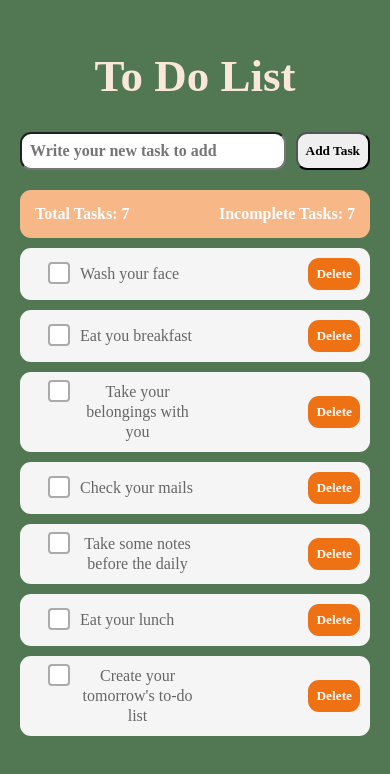
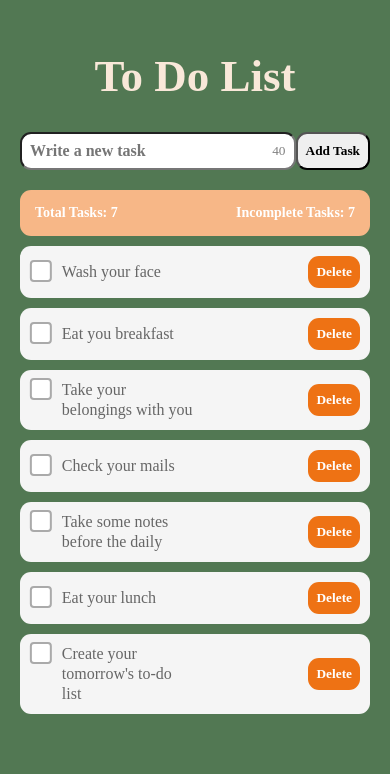
Before and after one commit to ozanugurozturk/project-todos-redux-OzanUgurOzturk, a React (Vite) app: page / in a window 390 px wide. Shown: the top 774 px of the page. Built offline with nearby package versions, Linux system fonts and the light colour scheme.

Commit message:
More Css to fix some minor issues

```diff
--- a/src/App.css
+++ b/src/App.css
@@ -7,25 +7,3 @@
 .todo-app {
   text-align: center;
 }
-
-.add-task-form {
-  margin-top: 20px;
-  display: flex;
-  justify-content: space-between;
-}
-
-.add-task-form input {
-  flex: 1;
-  margin-right: 10px;
-  padding: 8px;
-  font-family: cursive;
-  font-weight: bolder;
-  font-size: medium;
-  border-radius: 11px;
-}
-
-.add-task-form button {
-  padding: 8px;
-  cursor: pointer;
-  border-radius: 11px;
-}
--- a/src/components/AddTaskForm.jsx
+++ b/src/components/AddTaskForm.jsx
@@ -1,10 +1,12 @@
 import React, { useState } from "react";
 import { useDispatch } from "react-redux";
 import { addTask } from "../reducers/tasks";
+import "../style/AddTaskForm.css";
 
 export const AddTaskForm = () => {
   const [newTask, setNewTask] = useState("");
   const dispatch = useDispatch();
+  const maxCharacters = 40;
 
   const handleAddTask = () => {
     if (newTask.trim() !== "") {
@@ -13,16 +15,33 @@ export const AddTaskForm = () => {
     }
   };
 
+  const handleInputChange = (e) => {
+    const inputValue = e.target.value;
+    if (inputValue.length <= maxCharacters) {
+      setNewTask(inputValue);
+    }
+  };
+
   return (
     <div className="add-task-form">
-      <input
-        type="text"
-        value={newTask}
-        onChange={(e) => setNewTask(e.target.value)}
-        placeholder="Write your new task to add"
-        aria-label="Write your new task to add"
-      />
-      <button type="button" onClick={handleAddTask}>Add Task</button>
+      <div className="input-wrapper">
+        <input
+          type="text"
+          value={newTask}
+          onChange={handleInputChange}
+          placeholder="Write a new task"
+          aria-label="Write a new task"
+        />
+        <div
+          className="character-counter"
+          style={{ color: newTask.length === maxCharacters ? "red" : "black" }}
+        >
+          {maxCharacters - newTask.length}
+        </div>
+      </div>
+      <button type="button" onClick={handleAddTask}>
+        Add Task
+      </button>
     </div>
   );
 };
--- /dev/null
+++ b/src/style/AddTaskForm.css
@@ -0,0 +1,43 @@
+.add-task-form {
+    margin-top: 20px;
+    display: flex;
+    justify-content: space-between;
+    position: relative;
+  }
+
+  .add-task-form input {
+    flex: 1;
+    margin-right: 10px;
+    padding: 8px;
+    font-family: cursive;
+    font-weight: bolder;
+    font-size: medium;
+    border-radius: 11px;
+  }
+
+  .add-task-form button {
+    padding: 8px;
+    cursor: pointer;
+    border-radius: 11px;
+    white-space: nowrap;
+  }
+
+  .character-counter {
+    position: absolute;
+    top: 50%;
+    right: 10px;
+    transform: translateY(-50%);
+    opacity: 0.5;
+    pointer-events: none;
+    font-size: smaller;
+  }
+
+  .input-wrapper {
+    position: relative;
+    width: 100%;
+  }
+
+  .add-task-form input {
+    width: 100%;
+    padding-right: 20px;
+  }
--- a/src/style/TaskList.css
+++ b/src/style/TaskList.css
@@ -14,3 +14,17 @@
   padding: 15px;
   border-radius: 11px;
 }
+
+/* For screens smaller than 768px */
+@media (max-width: 768px) {
+  .task-count {
+    font-size: 15px;
+  }
+}
+
+/* For screens smaller than 450px */
+@media (max-width: 450px) {
+  .task-count {
+    font-size: 14px;
+  }
+}
--- a/src/style/UniqueTask.css
+++ b/src/style/UniqueTask.css
@@ -1,5 +1,5 @@
 .checkbox-label-wrapper {
-  width: 50%;
+  width: 65%;
   display: flex;
   align-items: center;
 }
@@ -7,6 +7,7 @@
 .checkbox-label-wrapper label {
   word-wrap: break-word;
   overflow-wrap: break-word;
+  text-align: left;
   max-width: 100%;
 }
 
@@ -119,3 +120,22 @@
   display: flex;
   flex-direction: column;
 }
+
+/* For screens smaller than 768px */
+@media (max-width: 768px) {
+  .checkbox-label-wrapper {
+    transform: translateX(-4%);
+    width: 60%;
+  }
+}
+
+/* For screens smaller than 450px */
+@media (max-width: 450px) {
+  .checkbox-label-wrapper {
+    transform: translateX(-10%);
+    width: 55%;
+  }
+  .timestamp {
+    font-size: 7px;
+  }
+}
```
